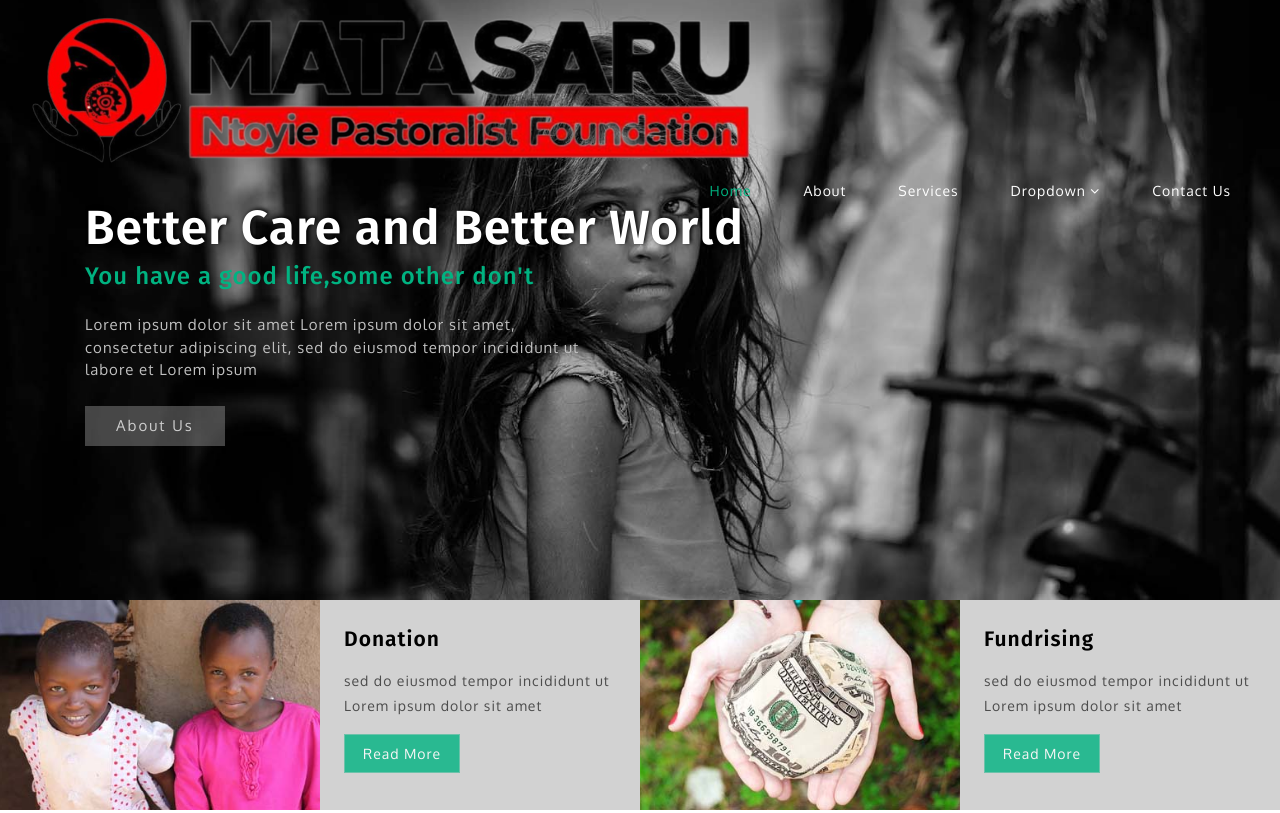
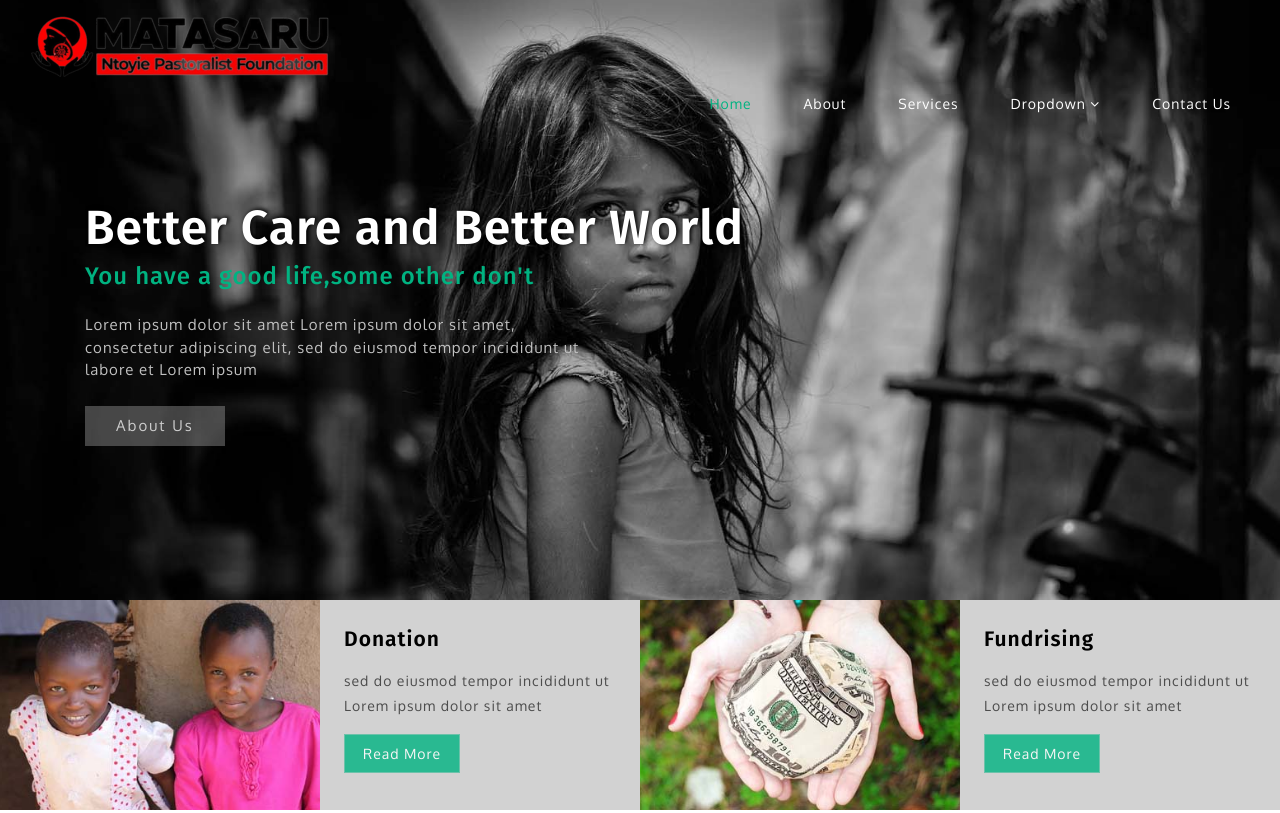
Before and after one commit to doubleO-G/matasaru.github.io, a plain HTML site: page index.html in a window 1280 px wide. Shown: the top 813 px of the page. Drawn offline with Linux system fonts and the light colour scheme.

Commit message:
Update index.html

```diff
--- a/index.html
+++ b/index.html
@@ -43,7 +43,7 @@
                <!-- nav -->
                <nav >
                   <div id="logo">
-                     <h1><img src="images/logoin1jpg-removebg-preview_70.png" alt="Logo"><!--<a class="" href="index.html">Oblige<span>Charity Fund </span></a>--></h1>
+                     <h1><img src="images/logoin1jpg-removebg-preview (1).png" alt="Logo"><!--<a class="" href="index.html">Oblige<span>Charity Fund </span></a>--></h1>
                   </div>
                   <label for="drop" class="toggle">Menu</label>
                   <input type="checkbox" id="drop">
```
